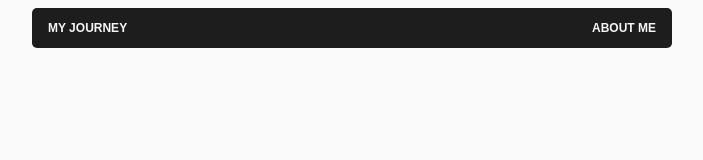
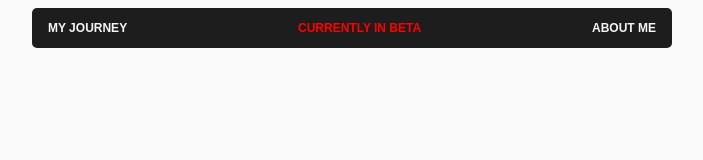
Before and after one commit to Xaffekt/scrimba-learningJournal-proj, a plain HTML site: page index.html in a window 1280 px wide. Shown: the whole page, without its empty margins (288-991 px from the left). Drawn offline with Linux system fonts and the light colour scheme.

Commit message:
beta warning

```diff
--- a/css/style.css
+++ b/css/style.css
@@ -50,6 +50,10 @@ nav a {
     text-transform: uppercase;
     font-size: 0.5rem;
     font-weight: 600;
+}
+
+.red {
+    color: red;
 }
 
 .feature-blog {
--- a/index.html
+++ b/index.html
@@ -14,6 +14,7 @@
 
         <nav>
             <a class="nav-title" href="/index.html">My Journey</a>
+            <a class="red" href="#">Currently in Beta</a>
             <a class="nav-about-me" href="/aboutMe.html">about me</a>
         </nav>
 
```
